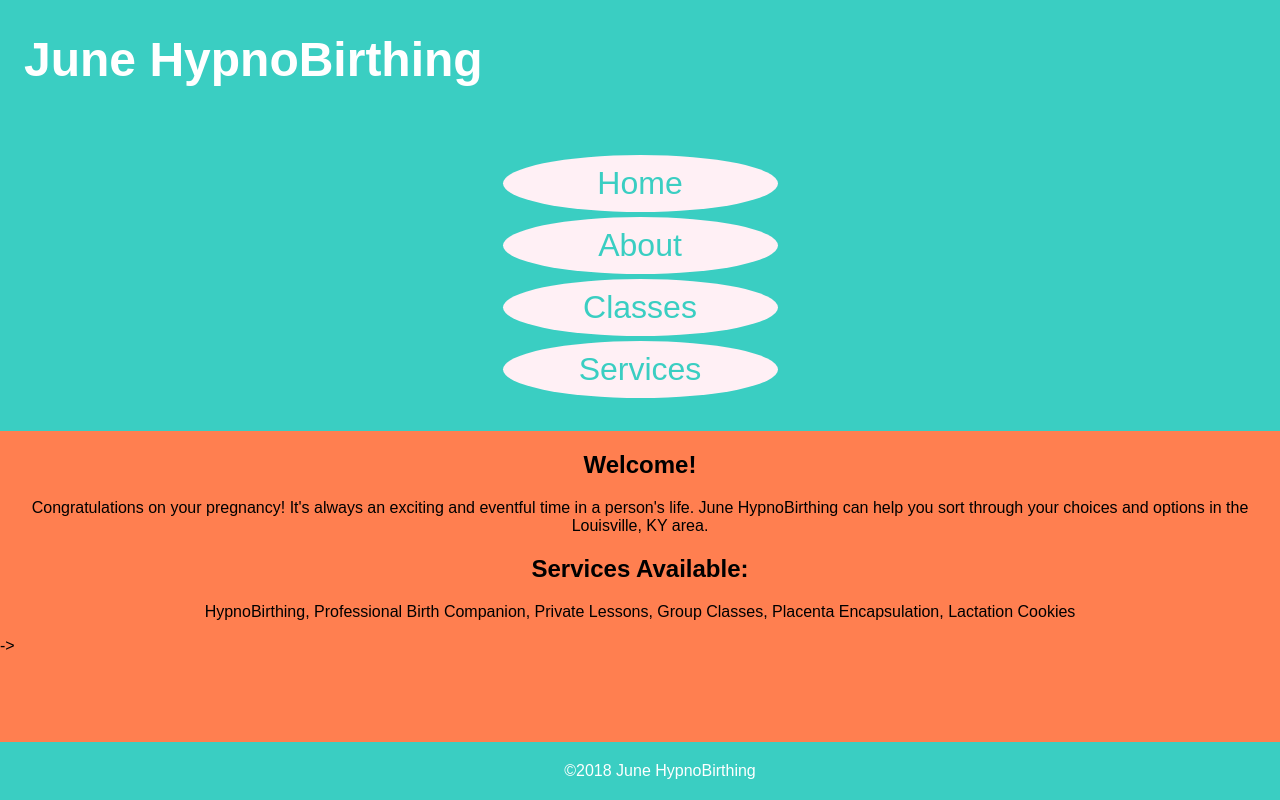
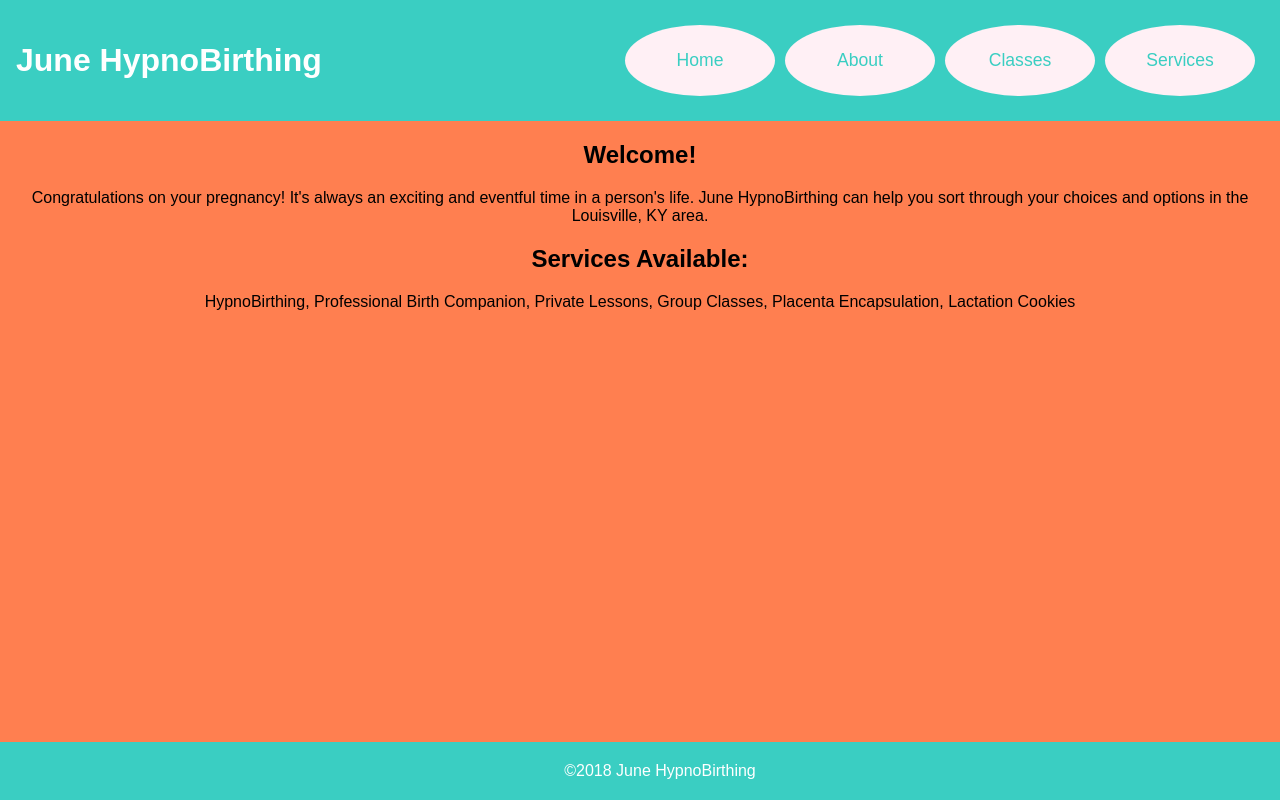
Before and after one commit to AngelaShalenko/projectjune, a plain HTML site: page index.html in a window 1280 px wide. Shown: the top 800 px of the page. Drawn offline with Linux system fonts and the light colour scheme.

Commit message:
worked on media queries, nav area, adding flexbox

```diff
--- a/css/main.css
+++ b/css/main.css
@@ -7,7 +7,7 @@ Styling
 h1 {
     padding: 0 .5em;
     color: #fff;
-    font-size: 3em;
+    font-size: 2em;
 }
 
 .main-header {
@@ -16,25 +16,26 @@ h1 {
 }
 
 .main-nav {
-	width: 275px;
-	padding: 1.75em;
-	margin: auto;
+	margin: 1.25em;
+}
+
+
+.main-nav li {
+	background: lavenderblush;
+	border-radius: 50%;
+	margin: 5px;
+	width: 150px;
+
 }
 
 a {
 	color: #3acec2;
 	text-align: center;
 	text-decoration: none;
-    font-size: 2em;
+    font-size: 1.1em;
 	display: block;
 	padding: 10px 5px;
-	margin: 5px;
-}
-
-
-.main-nav li {
-	background: lavenderblush;
-	border-radius: 50%;
+	margin: 15px;
 }
 
 body {
@@ -58,13 +59,38 @@ body {
   Positioning
 ==================================== */
 
-.main-nav {
-	position: relative;
-	margin-top: 35px;
-}
 
 .main-footer {
 	position: absolute;
 	bottom: 0;
 	width: 100%;
 }
+
+
+
+
+/* =================================
+ Media Queries - using CSS Flexbox
+==================================== */
+
+@media (min-width: 769px) {
+
+  .main-header,
+  .main-nav {
+    display: flex;
+  }
+
+  .main-header {
+    flex-direction: column;
+    align-items: center;
+  }
+
+  }
+
+@media (min-width: 1025px) {
+
+  .main-header {
+    flex-direction: row;
+    justify-content: space-between
+  }
+}
--- a/index.html
+++ b/index.html
@@ -8,7 +8,7 @@
 <body>
     <header class="main-header">
         <h1>June HypnoBirthing</h1>
-          <ul class="main-nav">
+        <ul class="main-nav">
             <li><a href="#">Home</a></li>
             <li><a href="#">About</a></li>
             <li><a href="#">Classes</a></li>
@@ -30,7 +30,7 @@
 	</div>
 
 <!- I want this logo somewhere but need to figure out why adding it in makes my footer go crazy
-<img src="img/june logo.jpg" alt="June HypnoBirthing" style="width:25%;height:25%x;">  ->
+<img src="img/june logo.jpg" alt="June HypnoBirthing" style="width:25%;height:25%x;">
 
     <footer class="main-footer">
 		<span>&copy;2018 June HypnoBirthing</span>
```
